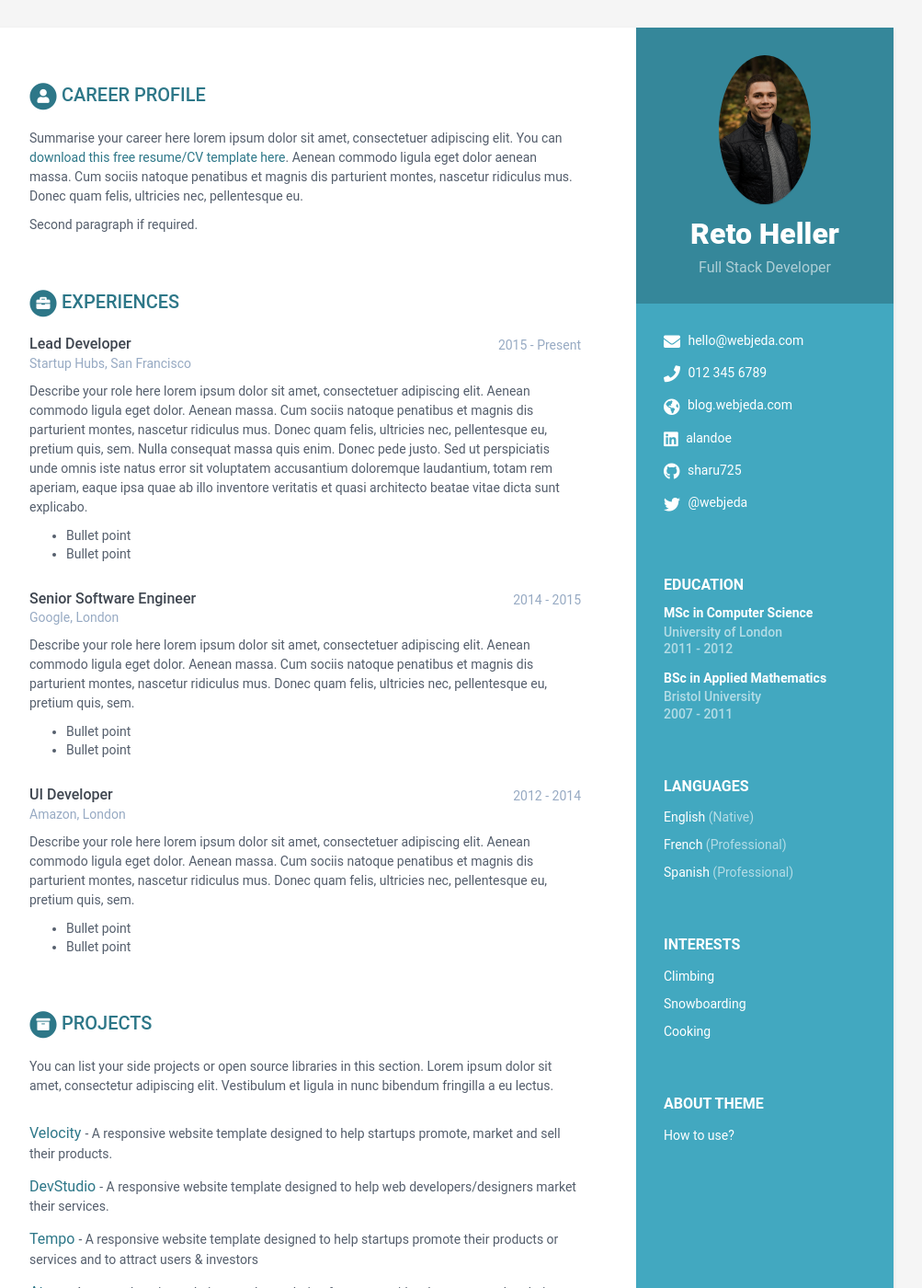
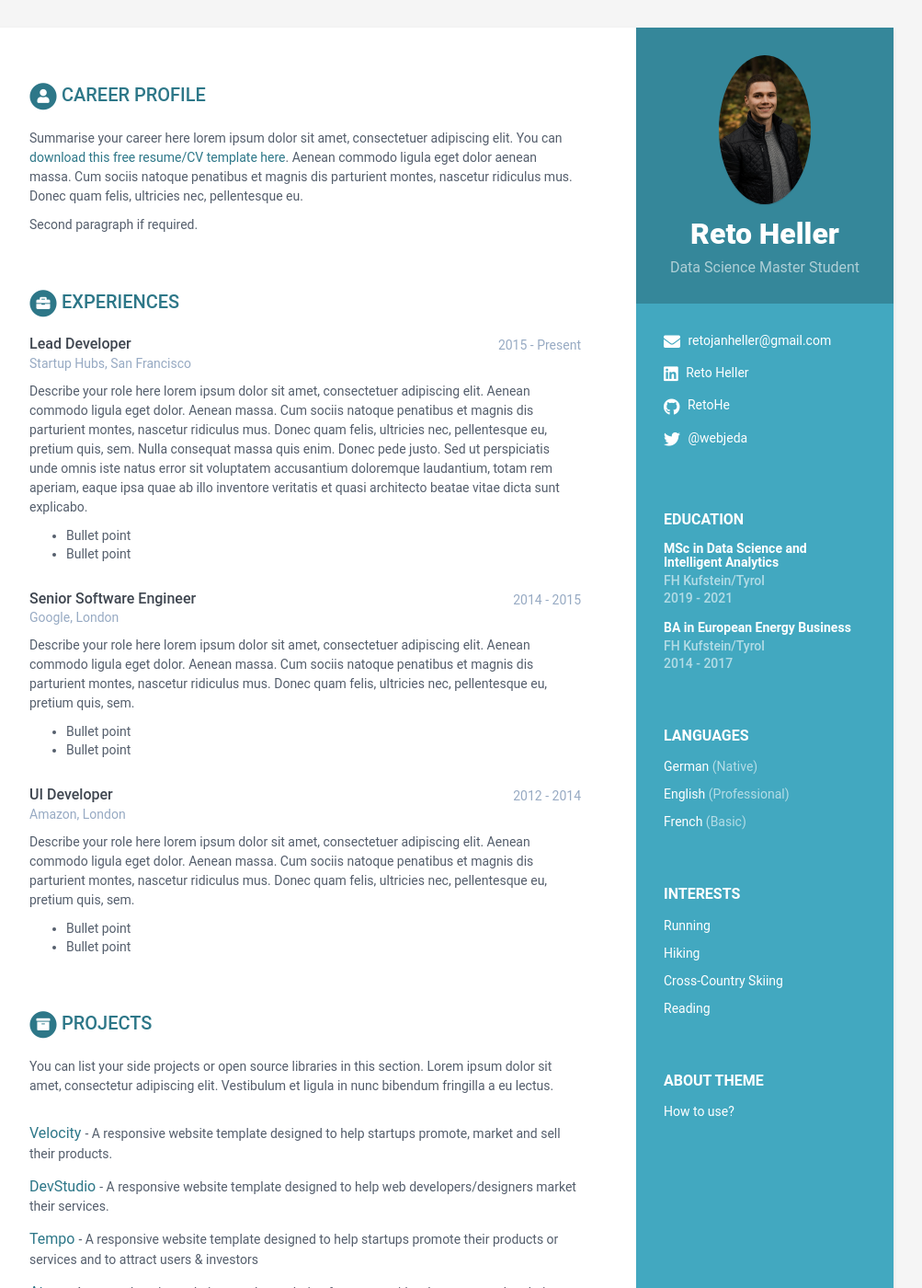
Before and after one commit to RetoHe/retos-resume, a Jekyll site: the page built from index.html, in a window 1280 px wide and 1400 px high. Shown: the whole window at 92% size, without its empty margins (168-1171 px from the left). Built offline with Jekyll 4.4.1, drawn with Linux system fonts in a browser that asks for light colours; some of the changed text lies outside the part shown.

Commit message:
Update data.yml

```diff
--- a/_data/data.yml
+++ b/_data/data.yml
@@ -8,15 +8,13 @@ sidebar:
 
     # Profile information
     name: Reto Heller
-    tagline: Full Stack Developer
+    tagline: Data Science Master Student
     avatar: profile.png  #place a 100x100 picture inside /assets/images/ folder and provide the name of the file below
 
     # Sidebar links
-    email: hello@webjeda.com
-    phone: 012 345 6789
-    website: blog.webjeda.com #do not add http://
-    linkedin: alandoe
-    github: sharu725
+    email: retojanheller@gmail.com
+    linkedin: Reto Heller
+    github: RetoHe
     gitlab:
     bitbucket:
     twitter: '@webjeda'
@@ -24,23 +22,26 @@ sidebar:
     codewars:
 
     languages:
-      - idiom: English
+      - idiom: German
         level: Native
 
-      - idiom: French
+      - idiom: English
         level: Professional
 
-      - idiom: Spanish
-        level: Professional
+      - idiom: French
+        level: Basic
 
     interests:
-      - item: Climbing
+      - item: Running
         link:
 
-      - item: Snowboarding
+      - item: Hiking
         link:
 
-      - item: Cooking
+      - item: Cross-Country Skiing
+        link:
+
+      - item: Reading
         link:
 
 career-profile:
@@ -55,9 +56,9 @@ career-profile:
       Second paragraph if required.
 
 education:
-    - degree: MSc in Computer Science
-      university: University of London
-      time: 2011 - 2012
+    - degree: MSc in Data Science and Intelligent Analytics
+      university: FH Kufstein/Tyrol
+      time: 2019 - 2021
       details: |
         Describe your study here lorem ipsum dolor sit amet, consectetuer
         adipiscing elit. Aenean commodo ligula eget dolor. Aenean massa. Cum
@@ -68,9 +69,9 @@ education:
           - Bullet point
           - Bullet point
 
-    - degree: BSc in Applied Mathematics
-      university: Bristol University
-      time: 2007 - 2011
+    - degree: BA in European Energy Business
+      university: FH Kufstein/Tyrol
+      time: 2014 - 2017
       details: |
         Describe your study here lorem ipsum dolor sit amet, consectetuer
         adipiscing elit. Aenean commodo ligula eget dolor. Aenean massa. Cum
@@ -177,20 +178,20 @@ skills:
     title: Skills &amp; Proficiency
 
     toolset:
-      - name: Python & Django
+      - name: Python
         level: 98%
 
-      - name: Javascript & jQuery
+      - name: R
         level: 98%
 
-      - name: Angular
+      - name: AWS
         level: 98%
 
-      - name: HTML5 & CSS
+      - name: Machine Learning (Sklearn/TensorFlow/Pytorch)
         level: 95%
 
-      - name: Ruby on Rails
-        level: 85%
+      - name: Energy Business
+        level: 99%
 
       - name: Sketch & Photoshop
         level: 60%
```
